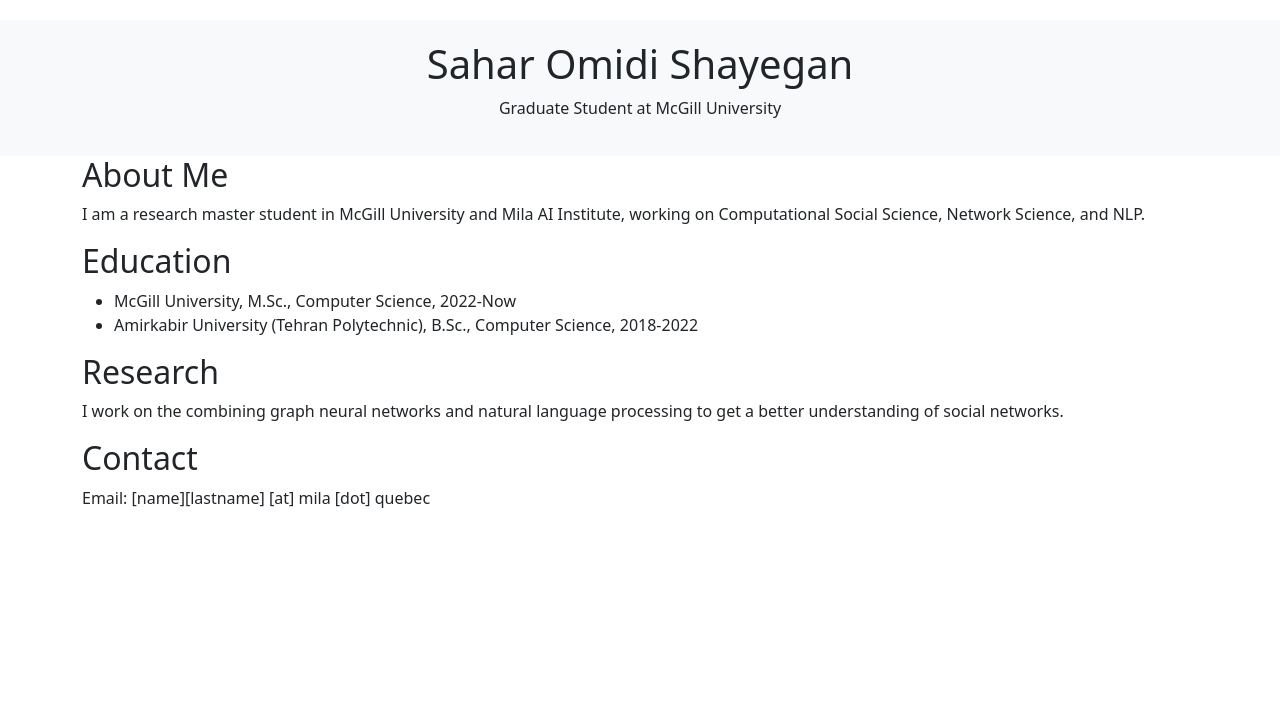
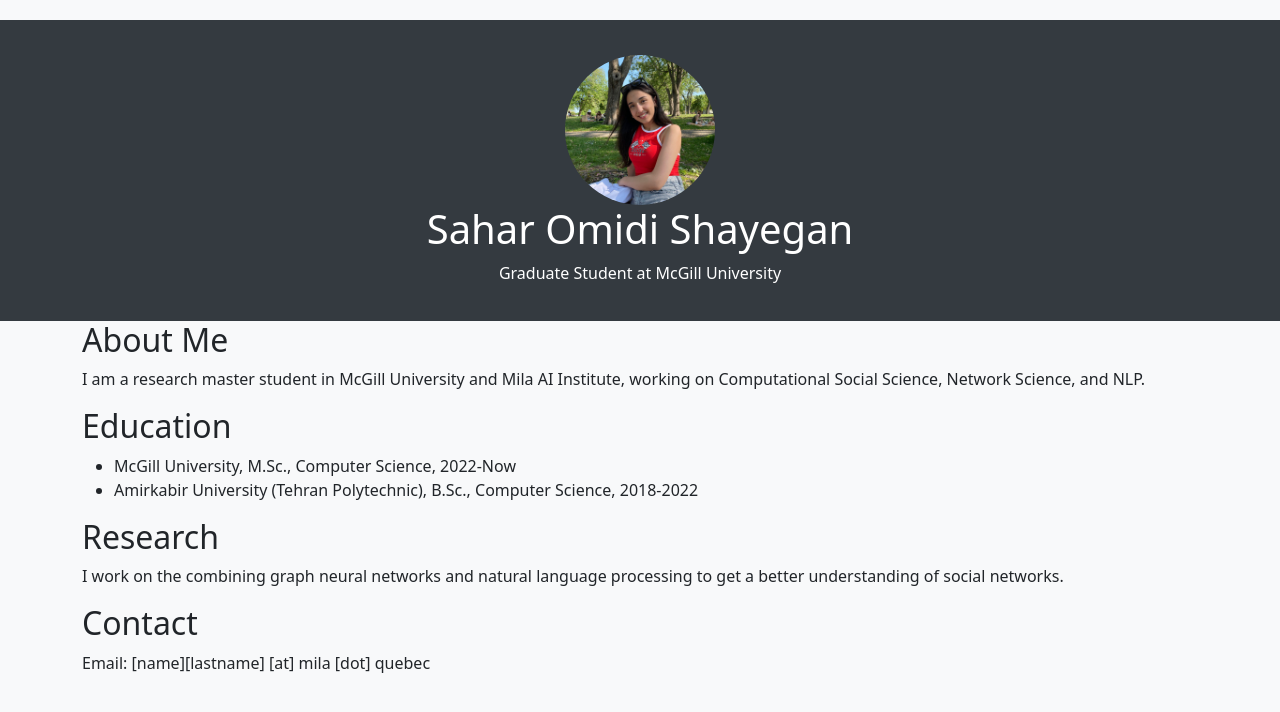
Before and after one commit to saharshayegan/saharshayegan.github.io, a Jekyll site: the page built from index.md, in a window 1280 px wide. Shown: the top 712 px of the page. Built offline with Jekyll 4.4.1, drawn with Linux system fonts in a browser that asks for light colours.

Commit message:
Add profile image

```diff
--- a/_layouts/default.html
+++ b/_layouts/default.html
@@ -5,25 +5,33 @@
   <meta charset="UTF-8">
   <meta name="viewport" content="width=device-width, initial-scale=1.0">
   <title>{{ site.title }} - Resume</title>
-  <!-- Include Bootstrap CSS -->
   <link href="https://cdn.jsdelivr.net/npm/bootstrap@5.1.0/dist/css/bootstrap.min.css" rel="stylesheet">
 
   <style>
     /* Additional styling */
     body {
       padding-top: 20px;
+      background-color: #f8f9fa;
     }
 
     header {
-      background: #f8f9fa;
+      background: #343a40;
+      color: white;
       padding: 20px 0;
       text-align: center;
+    }
+
+    img.profile-pic {
+      max-width: 150px;
+      border-radius: 50%;
+      margin-top: 15px;
     }
   </style>
 </head>
 
 <body>
   <header>
+    <img src="figs/sahars_photo.jpeg" alt="Profile Picture" class="profile-pic">
     <h1>{{ site.title }}</h1>
     <p>{{ site.description }}</p>
   </header>
@@ -32,7 +40,6 @@
     {{ content }}
   </div>
 
-  <!-- Include Bootstrap JS (optional) -->
   <script src="https://cdn.jsdelivr.net/npm/bootstrap@5.1.0/dist/js/bootstrap.bundle.min.js"></script>
 </body>
 
```
Also changed, not shown: figs/sahars_photo.jpeg (added).
